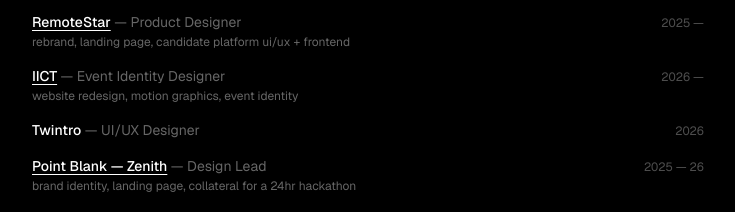
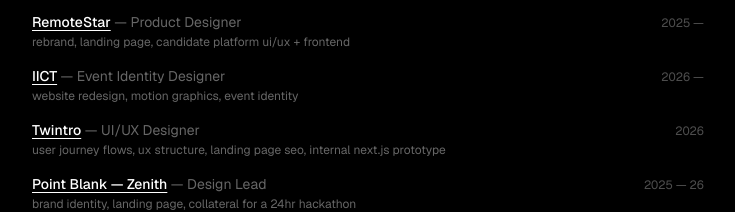
Before and after one commit to sxivansx/shivansh.life, a Next.js app: page / in a window 1280 px wide. Shown: the part 844-1056 px from the top of the page, without its empty margins (272-1007 px from the left). Built offline with nearby package versions, Linux system fonts and the light colour scheme.

Commit message:
fix social links (behance, linkedin, x handles)

```diff
--- a/app/page.tsx
+++ b/app/page.tsx
@@ -98,8 +98,10 @@
               />
               <ExpRow
                 company="Twintro"
+                href="https://www.linkedin.com/company/twintro/posts/?feedView=all"
                 role="UI/UX Designer"
                 period="2026"
+                desc="user journey flows, ux structure, landing page seo, internal next.js prototype"
               />
               <ExpRow
                 company="Point Blank — Zenith"
@@ -229,10 +231,10 @@
             <SectionTitle>Links</SectionTitle>
             <div className="flex flex-wrap gap-x-5 gap-y-2 text-sm opacity-70">
               <a href="mailto:sxivansx@duck.com">email</a>
-              <a href="https://www.behance.net/sxivansx" target="_blank" rel="noopener noreferrer">behance</a>
-              <a href="https://www.linkedin.com/in/sxivansx" target="_blank" rel="noopener noreferrer">linkedin</a>
+              <a href="https://www.behance.net/shivansh-life" target="_blank" rel="noopener noreferrer">behance</a>
+              <a href="https://www.linkedin.com/in/shivansh-life" target="_blank" rel="noopener noreferrer">linkedin</a>
               <a href="https://www.instagram.com/shivansh.life" target="_blank" rel="noopener noreferrer">instagram</a>
-              <a href="https://x.com/sxivansx" target="_blank" rel="noopener noreferrer">x</a>
+              <a href="https://x.com/shivansh_life" target="_blank" rel="noopener noreferrer">x</a>
               <a href="https://github.com/sxivansx" target="_blank" rel="noopener noreferrer">github</a>
             </div>
           </section>
```
